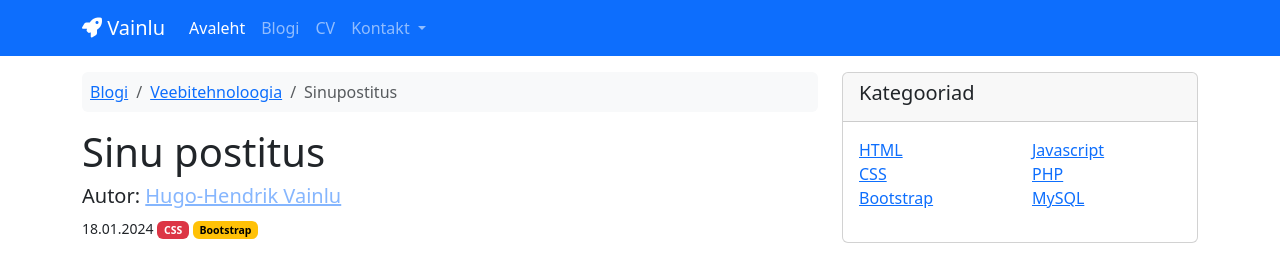
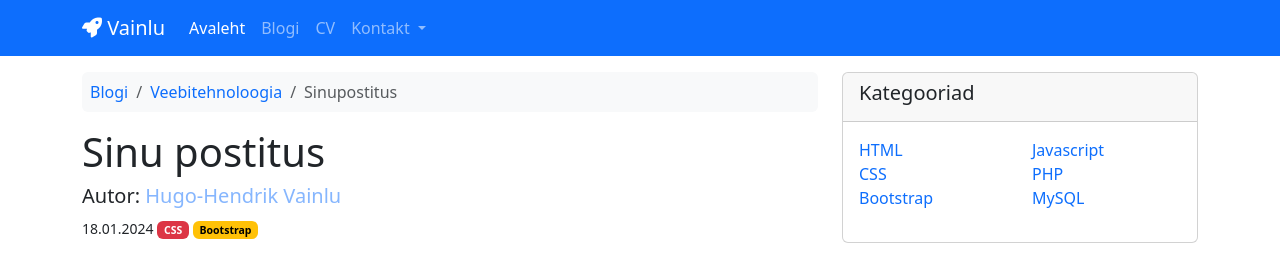
Before and after one commit to HUG0-B0SS/bs5, a plain HTML site: page h6.html in a window 1280 px wide. Shown: the top 254 px of the page. Drawn offline with nearby package versions, Linux system fonts and the light colour scheme.

Commit message:
Update h6.html
xaaxx

```diff
--- a/h6.html
+++ b/h6.html
@@ -52,13 +52,13 @@
         <div class="col-md-8">
           <nav aria-label="breadcrumb">
             <ol class="breadcrumb bg-body-tertiary p-2 mt-3 rounded-2">
-              <li class="breadcrumb-item"><a href="#">Blogi</a></li>
-              <li class="breadcrumb-item"><a href="#">Veebitehnoloogia</a></li>
+              <li class="breadcrumb-item"><a class="text-decoration-none" href="#">Blogi</a></li>
+              <li class="breadcrumb-item"><a class="text-decoration-none" href="#">Veebitehnoloogia</a></li>
               <li class="breadcrumb-item active" aria-current="page">Sinupostitus</li>
             </ol>
           </nav>
           <h1>Sinu postitus</h1>
-          <h5 class="lead">Autor: <a href="#" style="--bs-link-opacity: .5">Hugo-Hendrik Vainlu</a></h5>
+          <h5 class="lead">Autor: <a class="text-decoration-none" href="#" style="--bs-link-opacity: .5">Hugo-Hendrik Vainlu</a></h5>
           <small>18.01.2024
             <span class="badge text-bg-danger">CSS</span>
             <span class="badge text-bg-warning">Bootstrap</span>
@@ -76,16 +76,16 @@
               <div class="row">
                 <div class="col-sm-6">
                   <ul class="list-unstyled">
-                    <li><a href="">HTML</a></li>
-                    <li><a href="">CSS</a></li>
-                    <li><a href="">Bootstrap</a></li>
+                    <li><a class="text-decoration-none" href="">HTML</a></li>
+                    <li><a class="text-decoration-none" href="">CSS</a></li>
+                    <li><a class="text-decoration-none" href="">Bootstrap</a></li>
                   </ul>
                 </div>
                 <div class="col-sm-6">
                   <ul class="list-unstyled">
-                    <li><a href="">Javascript</a></li>
-                    <li><a href="">PHP</a></li>
-                    <li><a href="">MySQL</a></li>
+                    <li><a class="text-decoration-none" href="">Javascript</a></li>
+                    <li><a class="text-decoration-none" href="">PHP</a></li>
+                    <li><a class="text-decoration-none" href="">MySQL</a></li>
                   </ul>
                 </div>
               </div>
```
